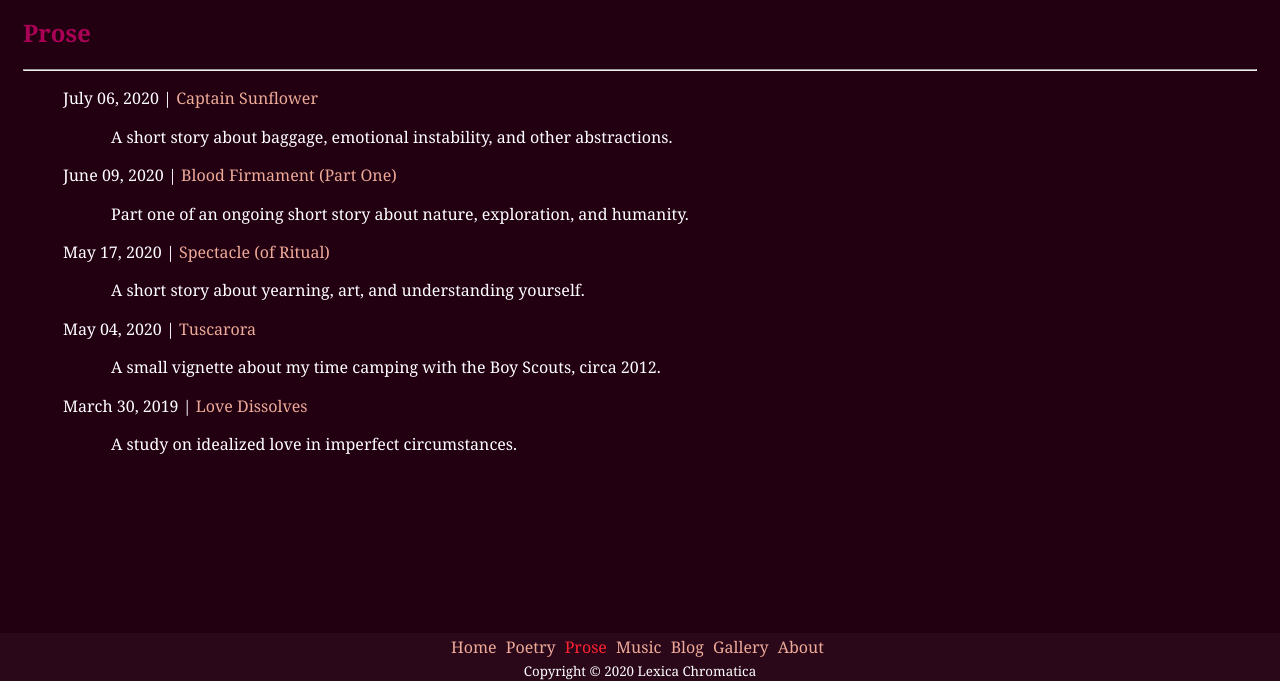
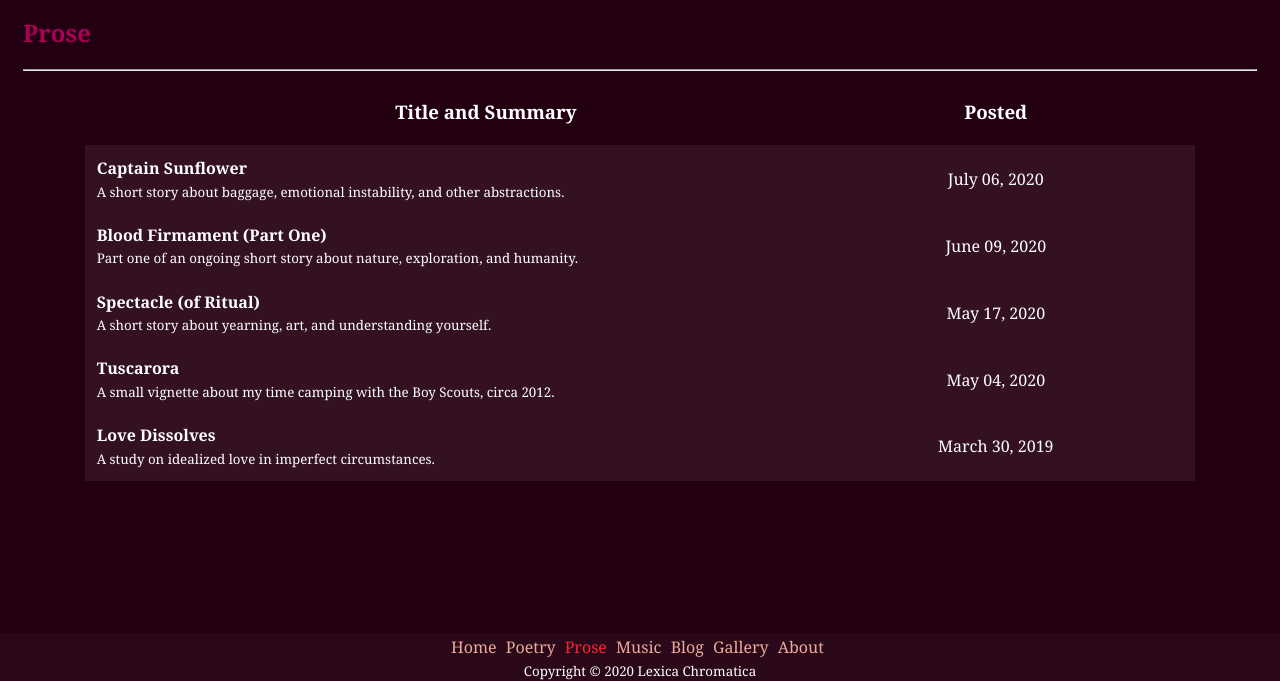
Before and after one commit to Nynergy/Nynergy.github.io, a Jekyll site: the page built from prose/index.html, in a window 1280 px wide, cut to the strip 219-900 px from the top of the page. Built offline with Jekyll 4.4.1, drawn with Linux system fonts in a browser that asks for light colours; nearby versions of some CDN libraries.

Commit message:
Added new table style to prose page

```diff
--- a/prose/index.html
+++ b/prose/index.html
@@ -8,11 +8,23 @@ mastheadClass: masthead-prose
 <h2>Prose</h2>
 <hr>
 
-<ul>
-	{% for post in site.categories.prose %}
-		<li>
-			<p>{{post.written}} | <a href="{{post.url}}">{{post.title}}</a></p>
-			<p class="indented">{{post.meta}}</p>
-		</li>
-	{% endfor %}
-</ul>
+<div class="container">
+	<table>
+		<thead>
+			<tr>
+				<th><h3>Title and Summary</h3></th>
+				<th><h3>Posted</h3></th>
+				<th></th>
+			</tr>
+		</thead>
+		<tbody>
+			{% for post in site.categories.prose %}
+			<tr class="{{post.category}}" onclick="location.href='{{post.url}}'">
+				<td><div class="meta-container"><a href="{{post.url}}"></a><h4>{{post.title}}</h4><small>{{post.meta}}</small></div></td>
+				<td><div class="posted-container">{{post.written}}</div></td>
+				<td><div class="goto-container"><a href="{{post.url}}"><button class="goto"><i class="fas fa-angle-double-right"></i></button></a></div></td>
+			</tr>
+			{% endfor %}
+		</tbody>
+	</table>
+</div>
```
